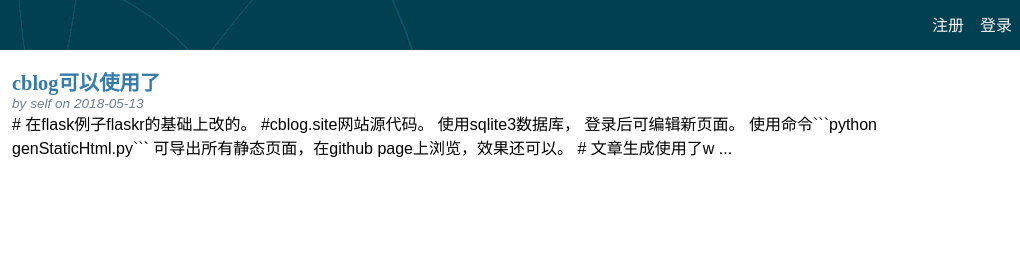
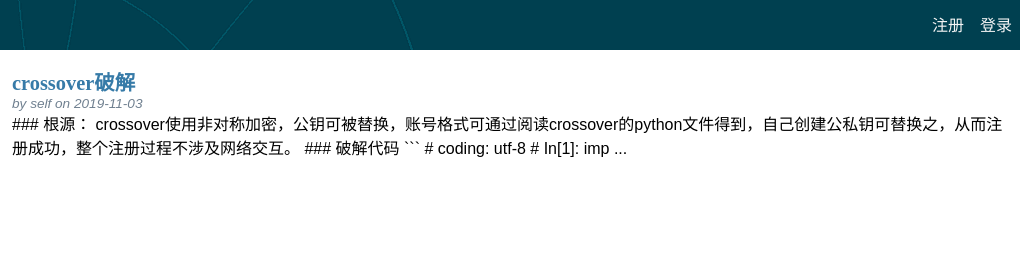
Before and after one commit to cgjue/cgjue.github.io, a plain HTML site: page category/13.html in a window 1280 px wide. Shown: the top 280 px of the page, 260-1280 px from the left. Drawn offline with Linux system fonts and the light colour scheme; files whose address does not match are found by name.

Commit message:
editormd

````diff
--- a/category/13.html
+++ b/category/13.html
@@ -104,12 +104,12 @@
     <article class="post">
       <header>
         <div>
-            <h1><a href="/view/1.html">cblog可以使用了</a></h1>
-          <div class="about">by self on 2018-05-13</div>
+            <h1><a href="/view/10.html">crossover破解</a></h1>
+          <div class="about">by self on 2019-11-03</div>
         </div>
 
       </header>
-      <div class="body"># 在flask例子flaskr的基础上改的。 #cblog.site网站源代码。 使用sqlite3数据库， 登录后可编辑新页面。 使用命令```python genStaticHtml.py``` 可导出所有静态页面，在github page上浏览，效果还可以。 # 文章生成使用了w ...</div>
+      <div class="body">### 根源： crossover使用非对称加密，公钥可被替换，账号格式可通过阅读crossover的python文件得到，自己创建公私钥可替换之，从而注册成功，整个注册过程不涉及网络交互。 ### 破解代码 ``` # coding: utf-8 # In[1]: imp ...</div>
     </article>
 
 
````
